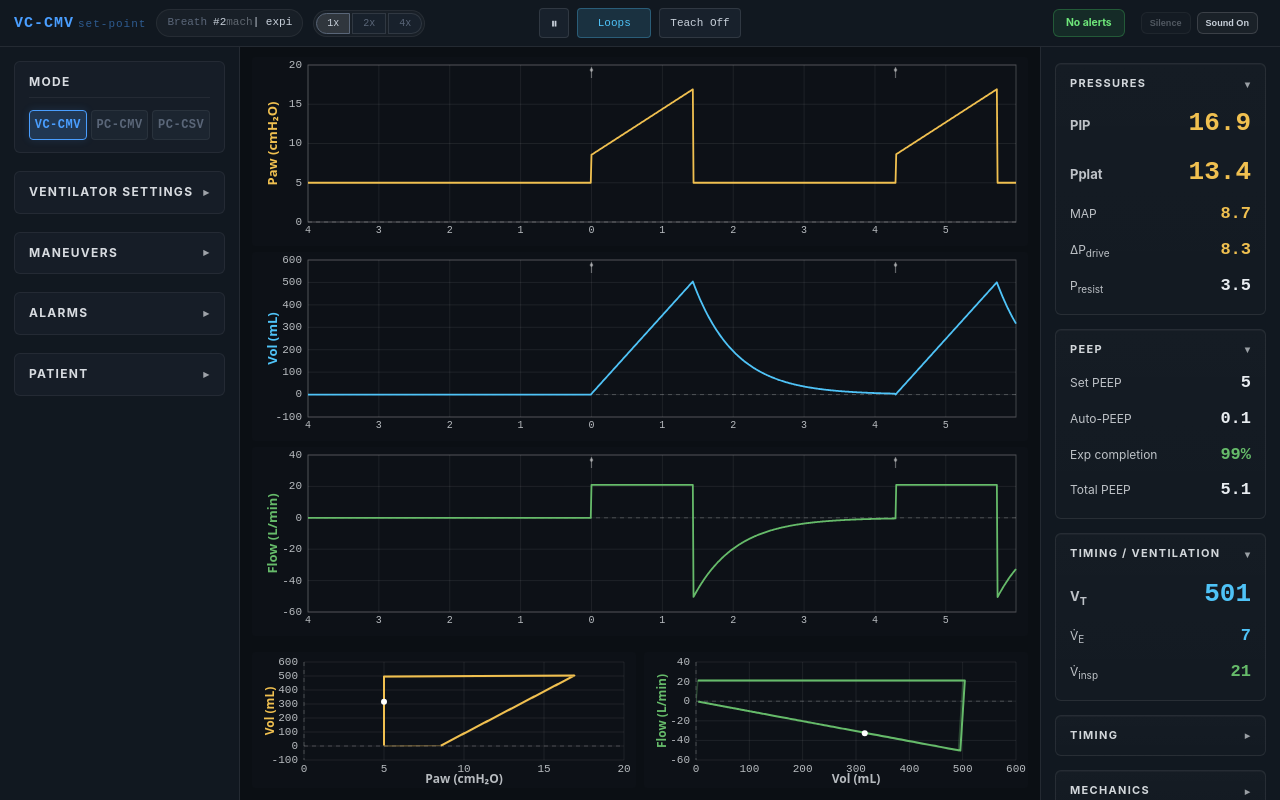
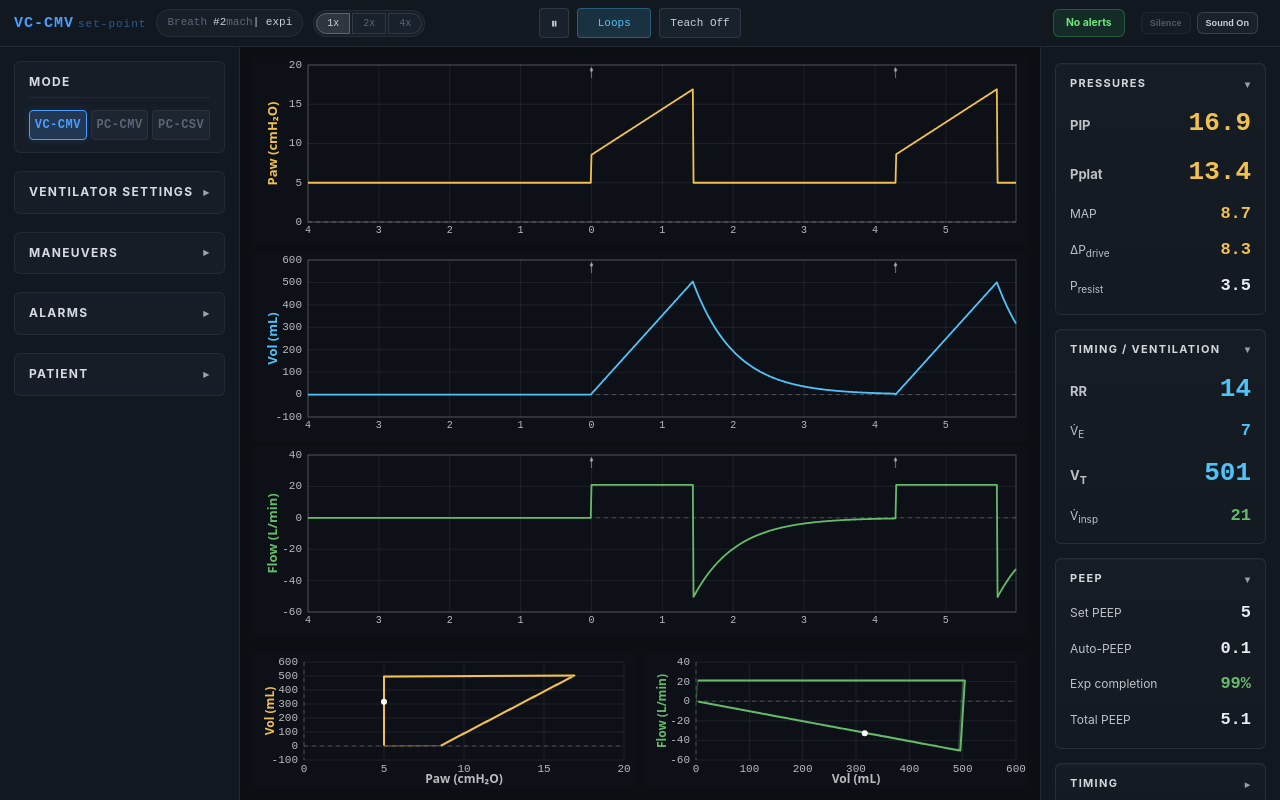
Before and after one commit to whoisjgalt84/vent-sim-mvp, a website with bundled scripts: page index.html in a window 1280 px wide. Built offline with nearby package versions, Linux system fonts and the light colour scheme.

Commit message:
fix: restore ASCII quotes on #param-rr (PR-1 mojibake edit broke RR readout id)

```diff
--- a/index.html
+++ b/index.html
@@ -411,7 +411,7 @@
                 </div>
                 <div class="param-row param-row--large teaching-key teaching-only">
                     <span class="param-row__label">RR</span>
-                    <span class=”param-row__value param-row__value--volume” id=”param-rr”>—</span>
+                    <span class="param-row__value param-row__value--volume" id="param-rr">—</span>
                 </div>
                 <div class="param-row">
                     <span class="param-row__label">ΔP<sub>drive</sub></span>
```
